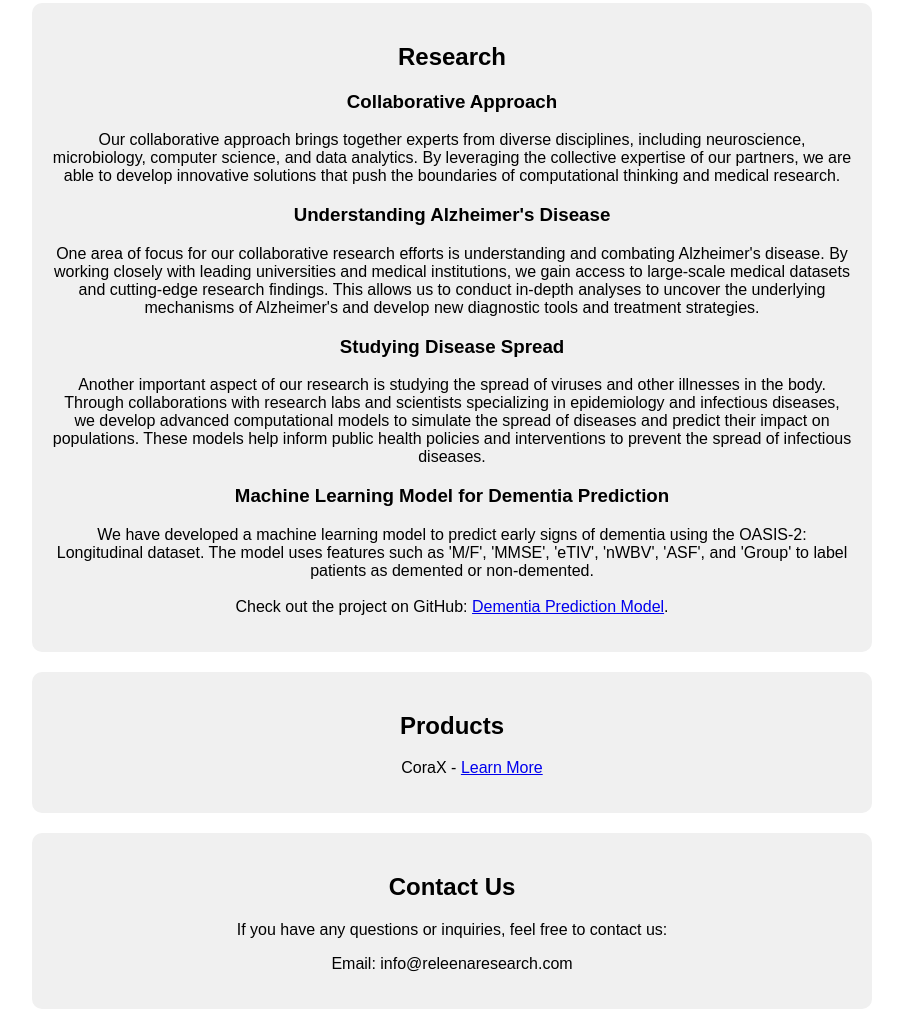
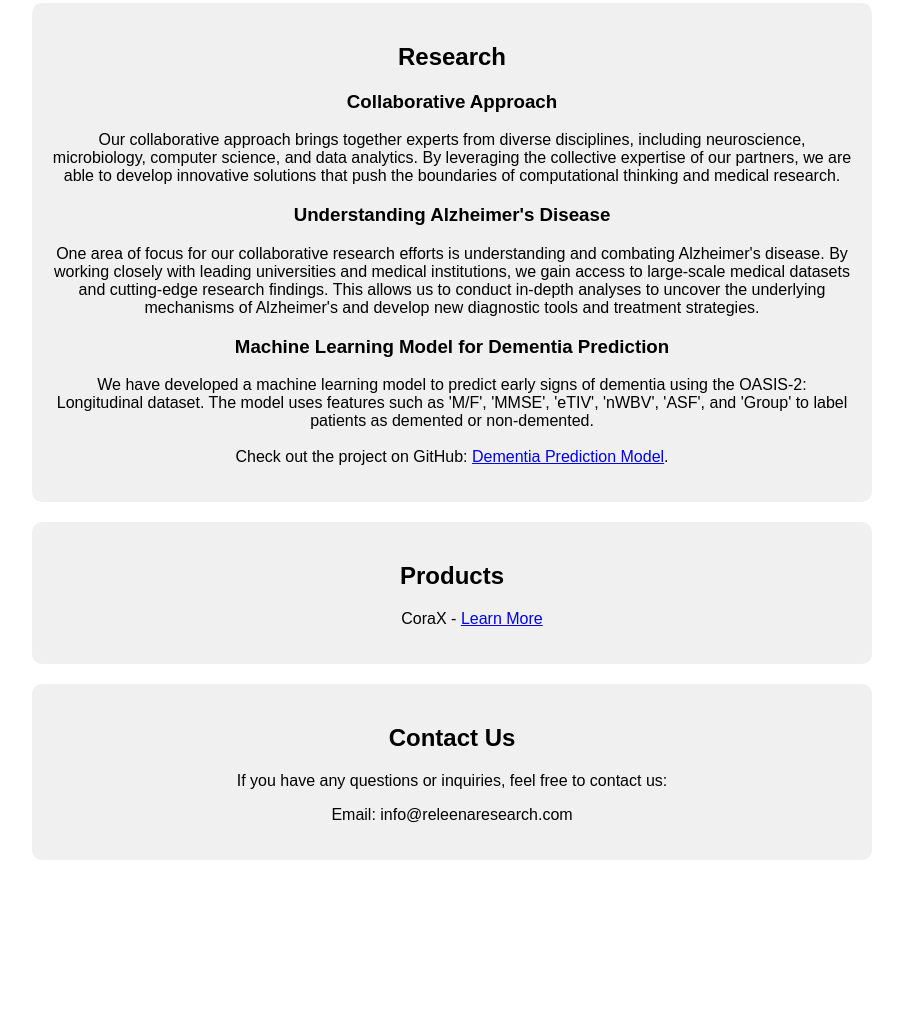
Before and after one commit to Jdhunter507/releenaresearch-website, a plain HTML site: page index.html in a window 1280 px wide. Shown: the part 1713-2742 px from the top of the page, without its empty margins (188-1091 px from the left). After the commit the page ends 2593 px from the top, so only its background shows below. Drawn offline with Linux system fonts and the light colour scheme.

Commit message:
Update index.html

```diff
--- a/index.html
+++ b/index.html
@@ -174,18 +174,6 @@
           </p>
         </div>
         <div class="research-subsection">
-          <h3>Studying Disease Spread</h3>
-          <p>
-            Another important aspect of our research is studying the spread of
-            viruses and other illnesses in the body. Through collaborations with
-            research labs and scientists specializing in epidemiology and
-            infectious diseases, we develop advanced computational models to
-            simulate the spread of diseases and predict their impact on
-            populations. These models help inform public health policies and
-            interventions to prevent the spread of infectious diseases.
-          </p>
-        </div>
-         <div class="research-subsection">
           <h3>Machine Learning Model for Dementia Prediction</h3>
           <p>
             We have developed a machine learning model to predict early signs of dementia using the OASIS-2: Longitudinal dataset. The model uses features such as 'M/F', 'MMSE', 'eTIV', 'nWBV', 'ASF', and 'Group' to label patients as demented or non-demented.
```
